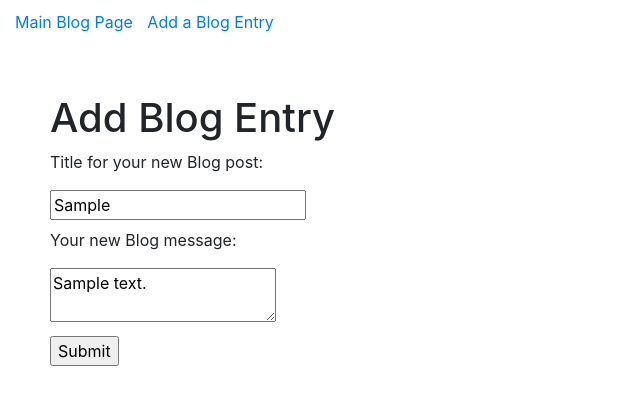
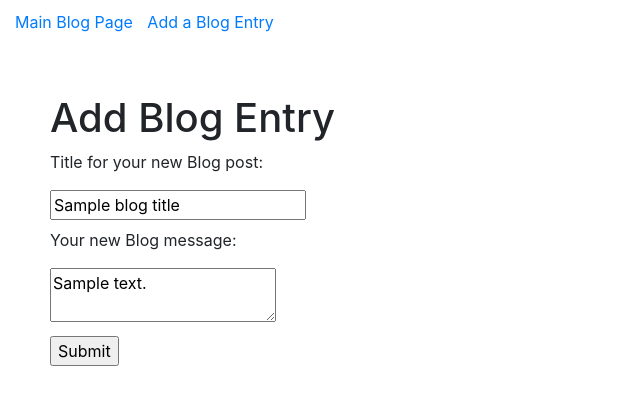
Before and after one commit to tylert123/blogz, a Flask app: template templates/newpost.html in a window 1280 px wide. Shown: the top 405 px of the page, without its empty margins (0-640 px from the left). Run offline with Flask 2, Linux system fonts and the light colour scheme; the template is opened without the code that fills it: most values are stand-ins (such as "Sample title", 1, 10 or a date in 2020); some libraries are stand-ins or nearby versions.

Commit message:
fix title error keep title

```diff
--- a/templates/newpost.html
+++ b/templates/newpost.html
@@ -6,7 +6,7 @@
     <form action="/newpost" method="POST">
         <label>
             <p>Title for your new Blog post:</p>
-            <input type="text" name="blog_title" value={{blog_title}}>
+            <input type="text" name="blog_title" value='{{blog_title}}'>
             {% if no_title==1 %}
                 {% with messages = get_flashed_messages() %}
                     <p class="error"><em>{{messages[0]}}</em></p>
```
